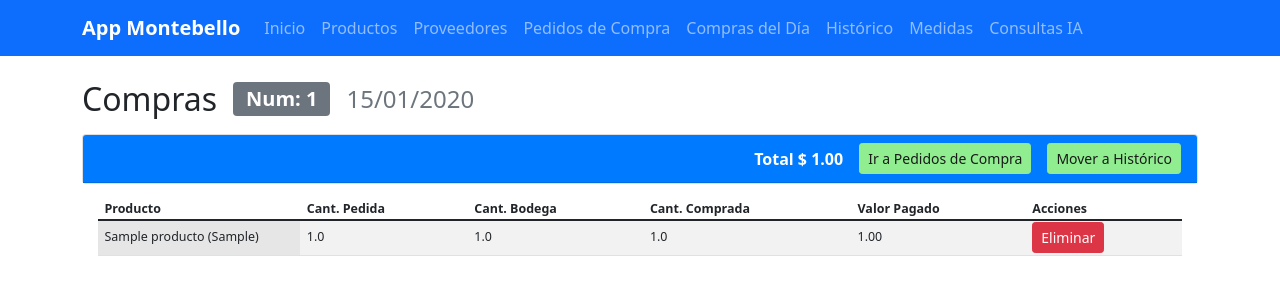
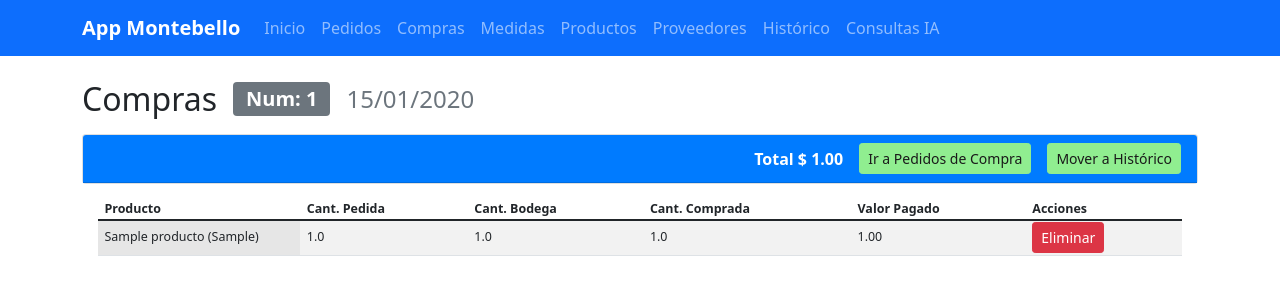
Before and after one commit to ecanar/AppMontebello, a Flask app: page /compras in a window 1280 px wide. Shown: the top 300 px of the page. Run offline with Flask 3, Linux system fonts and the light colour scheme; tables that the repository leaves empty hold one stand-in row (values such as "Sample post"); some libraries are stand-ins or nearby versions.

Commit message:
Reordenar menu: Inicio-Pedidos-Compras-Medidas-Productos-Proveedores-Historico-ConsultasIA

```diff
--- a/templates/base.html
+++ b/templates/base.html
@@ -50,22 +50,22 @@
                         <a class="nav-link" href="{{ url_for('index') }}">Inicio</a>
                     </li>
                     <li class="nav-item">
+                        <a class="nav-link" href="{{ url_for('pedidos') }}">Pedidos</a>
+                    </li>
+                    <li class="nav-item">
+                        <a class="nav-link" href="{{ url_for('compras') }}">Compras</a>
+                    </li>
+                    <li class="nav-item">
+                        <a class="nav-link" href="{{ url_for('medidas') }}">Medidas</a>
+                    </li>
+                    <li class="nav-item">
                         <a class="nav-link" href="{{ url_for('productos') }}">Productos</a>
                     </li>
                     <li class="nav-item">
                         <a class="nav-link" href="{{ url_for('proveedores') }}">Proveedores</a>
                     </li>
                     <li class="nav-item">
-                        <a class="nav-link" href="{{ url_for('pedidos') }}">Pedidos de Compra</a>
-                    </li>
-                    <li class="nav-item">
-                        <a class="nav-link" href="{{ url_for('compras') }}">Compras del Día</a>
-                    </li>
-                    <li class="nav-item">
                         <a class="nav-link" href="{{ url_for('historico') }}">Histórico</a>
-                    </li>
-                    <li class="nav-item">
-                        <a class="nav-link" href="{{ url_for('medidas') }}">Medidas</a>
                     </li>
                     <li class="nav-item">
                         <a class="nav-link" href="{{ url_for('consultas_ia') }}">Consultas IA</a>
```
